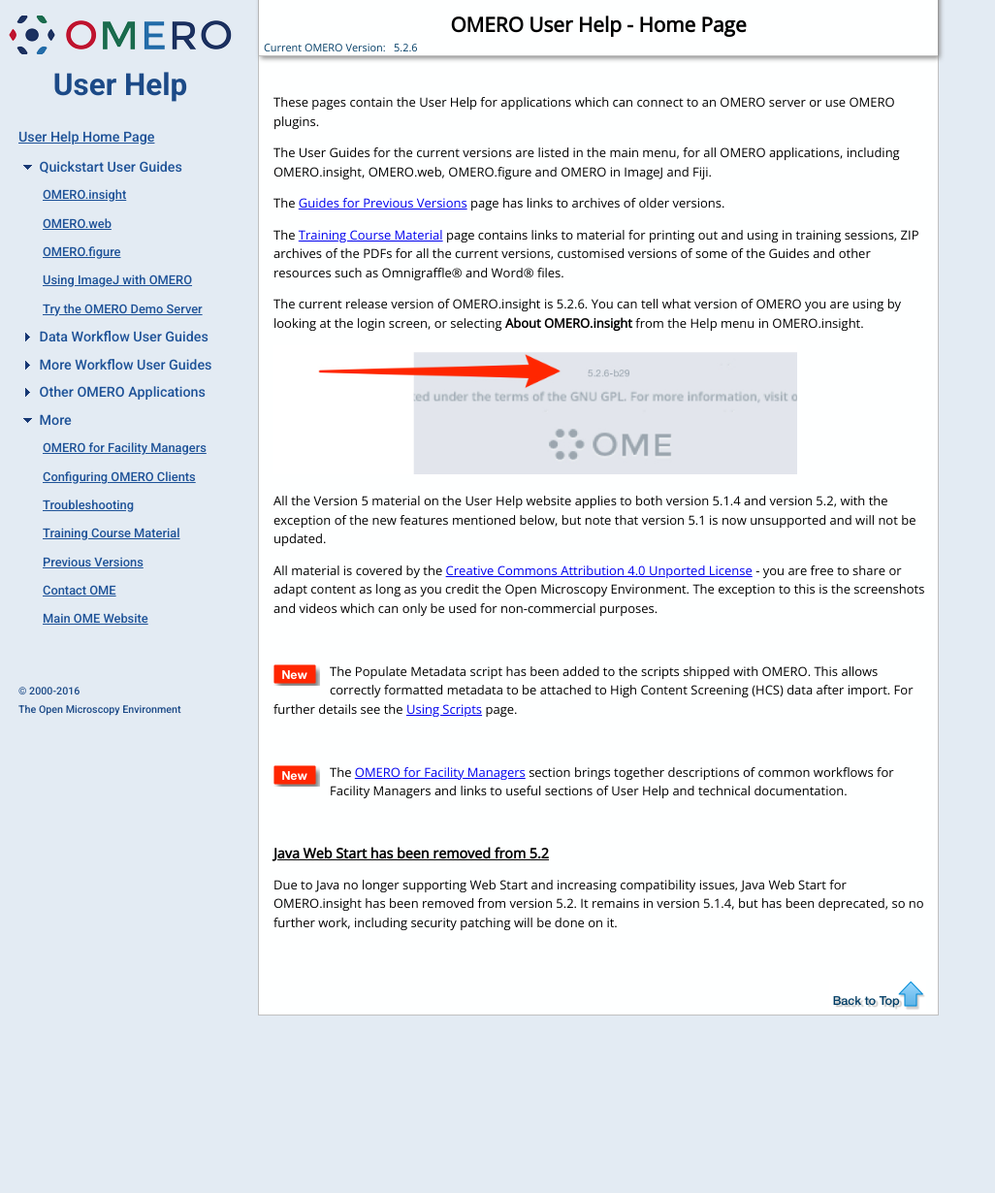
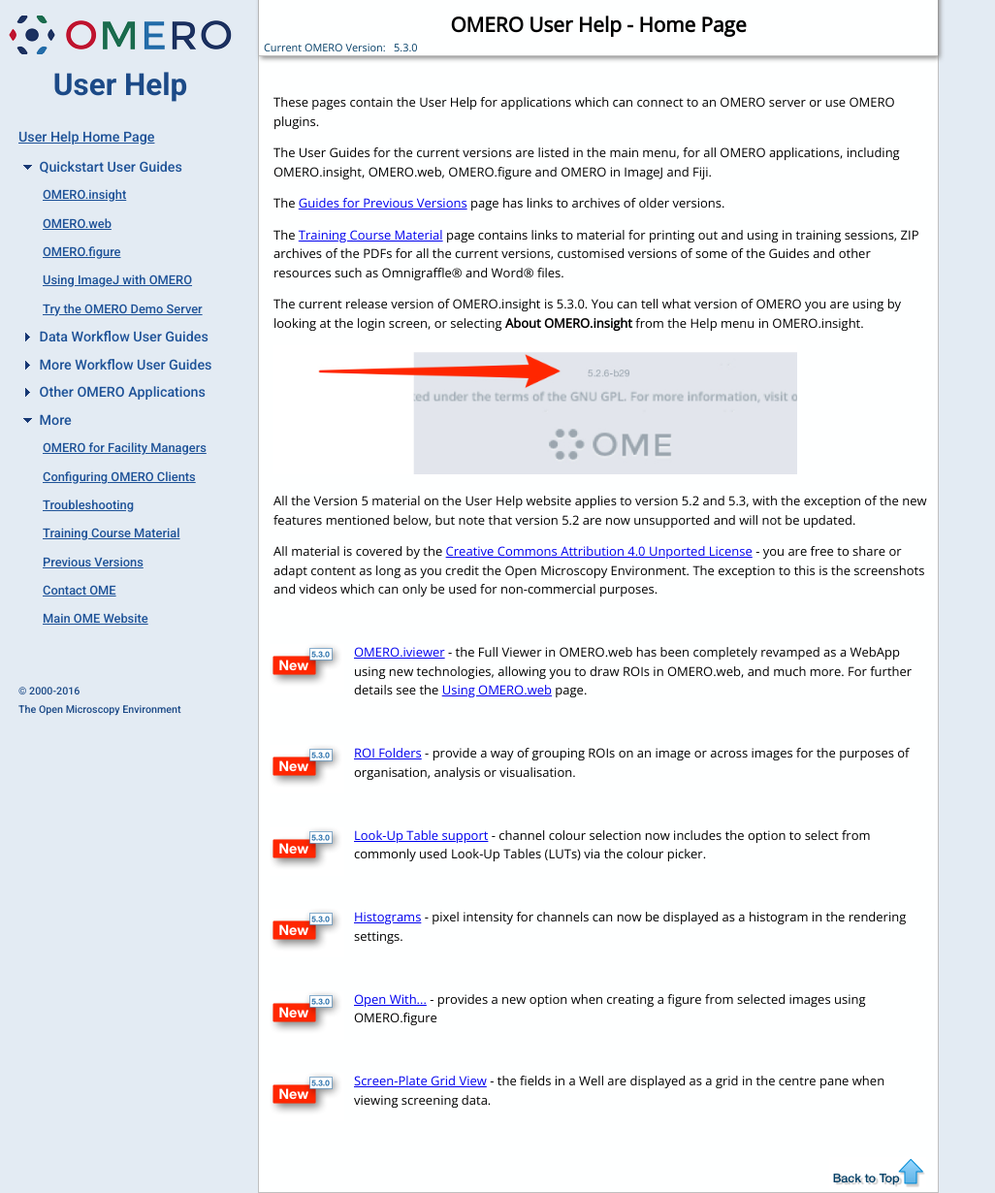
Before and after one commit to snoopycrimecop/ome-help, a Jekyll site: the page built from index.html, in a window 1280 px wide and 1230 px high. Shown: the whole window at 97% size, without its empty margins (0-1026 px from the left). Built offline with Jekyll 4.4.1, drawn with Linux system fonts in a browser that asks for light colours; Markdown is read by kramdown in place of the engine named in the settings.

Commit message:
Update index and other pages for 5.3.0

```diff
--- a/_layouts/default.html
+++ b/_layouts/default.html
@@ -164,7 +164,7 @@
                         <h1>{{ page.title }}</h1>
 
                         {% for yes in page.version %}
-                        <div class="version-flag">Current OMERO Version:&nbsp;&nbsp;&nbsp;5.2.6</div>
+                        <div class="version-flag">Current OMERO Version:&nbsp;&nbsp;&nbsp;5.3.0</div>
                         {% endfor %}
 
 
--- a/index.html
+++ b/index.html
@@ -11,13 +11,13 @@
 
 <p>The <a href="previous.html">Guides for Previous Versions</a> page has links to archives of older versions.</p>
 
-<p>The <a href="resources.html">Training Course Material</a> page contains links to material for printing out and using in training sessions, ZIP archives of the PDFs for all the current versions, customised versions of some of the Guides and other resources such as  Omnigraffle&reg; and Word&reg; files.</p>
+<p>The <a href="resources.html">Training Course Material</a> page contains links to material for printing out and using in training sessions, ZIP archives of the PDFs for all the current versions, customised versions of some of the Guides and other resources such as Omnigraffle&reg; and Word&reg; files.</p>
 
-<p>The current release version of OMERO.insight is 5.2.6. You can tell what version of OMERO you are using by looking at the login screen, or selecting <span class="bold">About OMERO.insight</span> from the Help menu in OMERO.insight.</p>
+<p>The current release version of OMERO.insight is 5.3.0. You can tell what version of OMERO you are using by looking at the login screen, or selecting <span class="bold">About OMERO.insight</span> from the Help menu in OMERO.insight.</p>
 
 <p><img src="images/indexVersion.jpg" alt="OMERO.insight Version" style="width: 80%;"/></p>
 
-<p>All the Version 5 material on the User Help website applies to both version 5.1.4 and version 5.2, with the exception of the new features mentioned below, but note that version 5.1 is now unsupported and will not be updated.</p>
+<p>All the Version 5 material on the User Help website applies to version 5.2 and 5.3, with the exception of the new features mentioned below, but note that version 5.2 are now unsupported and will not be updated.</p>
 
 <p>All material is covered by the <a href="http://creativecommons.org/licenses/by/4.0/">Creative Commons Attribution 4.0 Unported License</a> - you are free to share or adapt content as long as you credit the Open Microscopy Environment. The exception to this is the screenshots and videos which can only be used for non-commercial purposes.</p>
 
@@ -25,21 +25,38 @@
   <div class="line"><br /></div> <!-- end #line -->
 </div><!-- end #line-block -->
 
-<p><img src="images/indexNew.png" alt="New flag image" class="flag-left"/> The Populate Metadata script has been added to the scripts shipped with OMERO. This allows correctly formatted metadata to be attached to High Content Screening (HCS) data after import. For further details see the <a href="scripts.html#metadata">Using Scripts</a> page.</p>
+<p><img src="images/indexNew530.png" alt="New flag image" class="flag-left"/><a href="web-client.html" target="blank">OMERO.iviewer</a> - the Full Viewer in OMERO.web has been completely revamped as a WebApp using new technologies, allowing you to draw ROIs in OMERO.web, and much more. For further details see the <a href="web-client.html">Using OMERO.web</a> page.</p>
 
 <div class="line-block">
   <div class="line"><br /></div> <!-- end #line -->
 </div><!-- end #line-block -->
 
-<p><img src="images/indexNew.png" alt="New flag image" class="flag-left"/> The <a href="facility-manager.html">OMERO for Facility Managers</a> section brings together descriptions of common workflows for Facility Managers and links to useful sections of User Help and technical documentation.</p>
+<p><img src="images/indexNew530.png" alt="New flag image" class="flag-left"/><a href="measurement-tool.html#folders" target="blank">ROI Folders</a> - provide a way of grouping ROIs on an image or across images for the purposes of organisation, analysis or visualisation.</p>
 
 <div class="line-block">
   <div class="line"><br /></div> <!-- end #line -->
 </div><!-- end #line-block -->
 
-<h2>Java Web Start has been removed from 5.2</h2>
+<p><img src="images/indexNew530.png" alt="New flag image" class="flag-left"/><a href="getting-started-5.html#viewing-data" target="blank">Look-Up Table support</a> - channel colour selection now includes the option to select from commonly used Look-Up Tables (LUTs) via the colour picker.</p>
 
-<p>Due to Java no longer supporting Web Start and increasing compatibility issues, Java Web Start for OMERO.insight has been removed from version 5.2. It remains in version 5.1.4, but has been deprecated, so no further work, including security patching will be done on it.</p>
+<div class="line-block">
+  <div class="line"><br /></div> <!-- end #line -->
+</div><!-- end #line-block -->
+
+<p><img src="images/indexNew530.png" alt="New flag image" class="flag-left"/><a href="viewing-data.html#rendering" target="blank">Histograms</a> - pixel intensity for channels can now be displayed as a histogram in the rendering settings.</p>
+
+<div class="line-block">
+  <div class="line"><br /></div> <!-- end #line -->
+</div><!-- end #line-block -->
+
+<p><img src="images/indexNew530.png" alt="New flag image" class="flag-left"/><a href="figure.html" target="blank">Open With...</a> - provides a new option when creating a figure from selected images using OMERO.figure</p>
+
+
+<div class="line-block">
+  <div class="line"><br /></div> <!-- end #line -->
+</div><!-- end #line-block -->
+
+<p><img src="images/indexNew530.png" alt="New flag image" class="flag-left"/><a href="viewing-data.html#screen" target="blank">Screen-Plate Grid View</a> - the fields in a Well are displayed as a grid in the centre pane when viewing screening data.
 
 <div class="line-block">
   <div class="line"><br /></div> <!-- end #line -->
--- a/previous.html
+++ b/previous.html
@@ -11,6 +11,10 @@
 </div> <!-- end #line-block -->
 
 <h3>Version 5</h3>
+
+<p>All User Guides for <a href="http://downloads.openmicroscopy.org/help/archives/OMERO_User_Guides_5_2_7.zip">Version 5.2.7</a> (Zipped PDFs 152 MB)</p>
+
+<p>All User Guides for <a href="http://downloads.openmicroscopy.org/help/archives/OMERO_User_Guides_5_2_6.zip">Version 5.2.6</a> (Zipped PDFs 139 MB)</p>
 
 <p>All User Guides for <a href="http://downloads.openmicroscopy.org/help/archives/OMERO_User_Guides_5_2_5.zip">Version 5.2.5</a> (Zipped PDFs 139 MB)</p>
 
--- a/resources.html
+++ b/resources.html
@@ -24,7 +24,7 @@
 
 <ul>
 
-<li>All User Guides for <a href="http://downloads.openmicroscopy.org/help/archives/OMERO_User_Guides_5_2_6.zip">Version 5.2.6</a> (Zipped PDFs 139 MB)</li>
+<li>All User Guides for <a href="http://downloads.openmicroscopy.org/help/archives/OMERO_User_Guides_5_3_0.zip">Version 5.3.0</a> (Zipped PDFs 159 MB)</li>
 <br/>
 
 </ul>
```
Also changed, not shown: images/indexNew.png, images/indexNew530.png (added).
